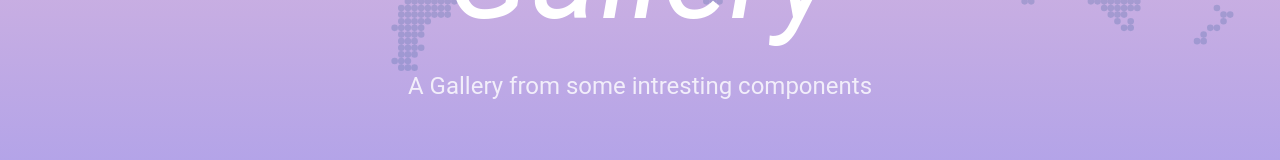
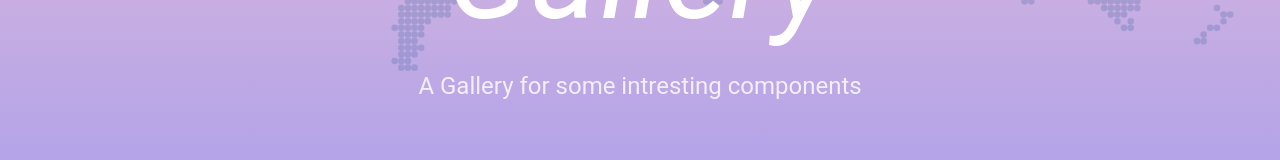
Before and after one commit to sxiong5/Gallery, a React (Create React App) app: page / in a window 1280 px wide. Shown: the part 410-570 px from the top of the page. Built offline with nearby package versions, Linux system fonts and the light colour scheme.

Commit message:
build: deploy configuration

```diff
--- a/src/App.tsx
+++ b/src/App.tsx
@@ -1,5 +1,5 @@
 import React, { useEffect, useState } from 'react';
-import { Switch, Route, withRouter, RouteComponentProps, useLocation } from 'react-router-dom';
+import { Switch, Route, withRouter, RouteComponentProps, useLocation, Redirect } from 'react-router-dom';
 import { CSSTransition, TransitionGroup } from 'react-transition-group';
 import GalleryCard from './components/layout/GalleryCard';
 import routes from './routes';
@@ -38,7 +38,7 @@ const App: React.FC<RouteComponentProps> = ({ history }) => {
 			<Switch>
 				<Route exact path='/' render={() => <Home demoIndex={demoIndex} />} />
 				<Route
-					path='/gallery'
+					path='/galleries'
 					render={() => (
 						<GalleryCard
 							html={html}
--- a/src/components/layout/Start.tsx
+++ b/src/components/layout/Start.tsx
@@ -82,7 +82,7 @@ const Start: React.FC<StartProps> = ({ history, demoIndex }) => {
 					Click to Start
 				</StartButton>
 			</StarWrapper>
-			<Instruction variant='h5'>A Gallery from some intresting components</Instruction>
+			<Instruction variant='h5'>A Gallery for some intresting components</Instruction>
 		</>
 	);
 };
--- a/src/index.tsx
+++ b/src/index.tsx
@@ -5,7 +5,7 @@ import App from './App';
 import reportWebVitals from './reportWebVitals';
 import { createTheme, Theme, ThemeProvider } from '@mui/material';
 import { deepPurple } from '@mui/material/colors';
-import { BrowserRouter as Router } from 'react-router-dom';
+import { HashRouter as Router } from 'react-router-dom';
 
 const theme: Theme = createTheme({
 	palette: {
@@ -16,6 +16,8 @@ const theme: Theme = createTheme({
 		}
 	}
 });
+
+document.title = 'Gallery';
 
 ReactDOM.render(
 	<ThemeProvider theme={theme}>
--- a/src/routes/index.ts
+++ b/src/routes/index.ts
@@ -5,7 +5,7 @@ const Demos = require.context('../components/gallery', false, /\.tsx$/);
 const routes = Demos.keys().map(key => {
 	const name = (key.match(/^\.\/(\w+)\.tsx$/) as RegExpMatchArray)[1];
 	return {
-		path: `/gallery/${toKebabCase(name)}`,
+		path: `/galleries/${toKebabCase(name)}`,
 		component: Demos(key).default
 	};
 });
```
Also changed, not shown: package.json (+6 -2 lines), src/App.css (deleted), 1 other file (tests, documents, lock files or other folders).
